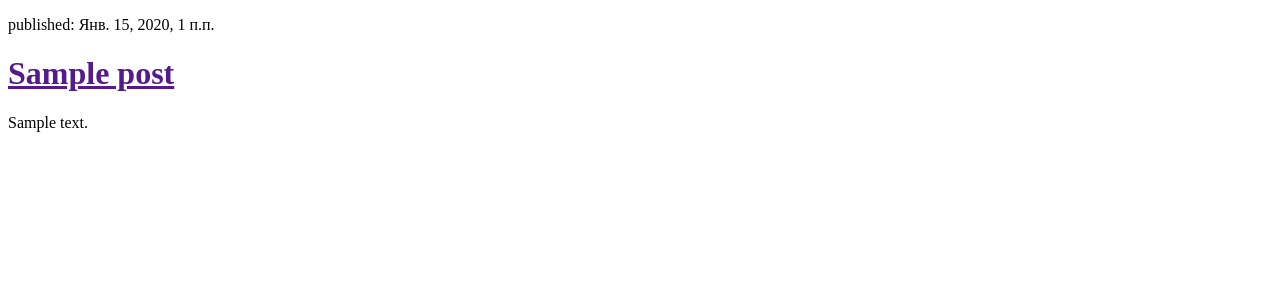
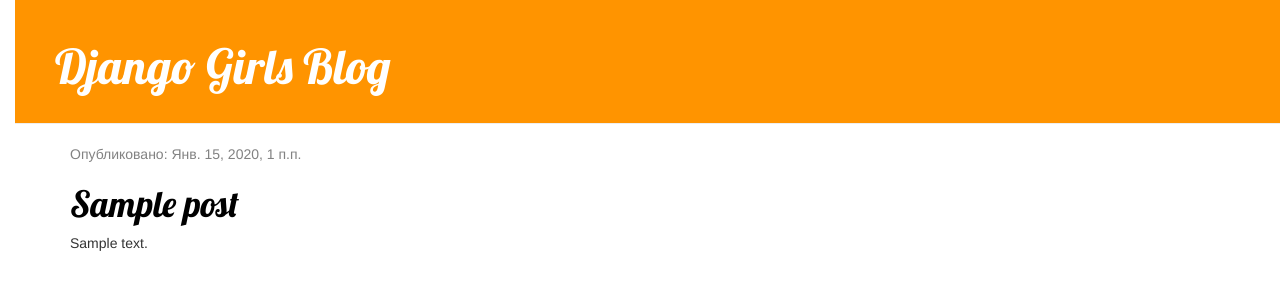
Before and after one commit to Adeksi/my-first-blogg, a Django app: page / in a window 1280 px wide. Shown: the top 300 px of the page. Run offline with Django 3.2, Linux system fonts and the light colour scheme; tables that the repository leaves empty hold one stand-in row (values such as "Sample post"); some libraries are stand-ins or nearby versions.

Commit message:
Mod templates

```diff
--- a/blog/models.py
+++ b/blog/models.py
@@ -10,6 +10,9 @@
     created_date = models.DateTimeField(default=timezone.now)
     published_date = models.DateTimeField(blank=True, null=True)
 
+    class Meta:
+        ordering = ['published_date']
+
     def publish(self):
         self.published_date = timezone.now()
         self.save()
--- /dev/null
+++ b/blog/static/css/blog.css
@@ -0,0 +1,55 @@
+h1 a {
+    color: #FCA205;
+    font-family: 'Lobster';
+}
+
+body {
+    padding-left: 15px;
+}
+
+.page-header {
+    background-color: #ff9400;
+    margin-top: 0;
+    padding: 20px 20px 20px 40px;
+}
+
+.page-header h1, .page-header h1 a, .page-header h1 a:visited, .page-header h1 a:active {
+    color: #ffffff;
+    font-size: 36pt;
+    text-decoration: none;
+}
+
+.content {
+    margin-left: 40px;
+}
+
+h1, h2, h3, h4 {
+    font-family: 'Lobster', cursive;
+}
+
+.date {
+    color: #828282;
+}
+
+.save {
+    float: right;
+}
+
+.post-form textarea, .post-form input {
+    width: 100%;
+}
+
+.top-menu, .top-menu:hover, .top-menu:visited {
+    color: #ffffff;
+    float: right;
+    font-size: 26pt;
+    margin-right: 20px;
+}
+
+.post {
+    margin-bottom: 70px;
+}
+
+.post h1 a, .post h1 a:visited {
+    color: #000000;
+}
--- /dev/null
+++ b/blog/templates/blog/base.html
@@ -0,0 +1,26 @@
+{% load static %}
+<html>
+
+<head>
+    <title>Django Girls blog</title>
+    <link rel="stylesheet" href="//maxcdn.bootstrapcdn.com/bootstrap/3.2.0/css/bootstrap.min.css">
+    <link rel="stylesheet" href="//maxcdn.bootstrapcdn.com/bootstrap/3.2.0/css/bootstrap-theme.min.css">
+    <link href='//fonts.googleapis.com/css?family=Lobster&subset=latin,latin-ext' rel='stylesheet' type='text/css'>
+    <link rel="stylesheet" href="{% static 'css/blog.css' %}">
+</head>
+
+<body>
+    <div class="page-header">
+        <h1><a href="/">Django Girls Blog</a></h1>
+    </div>
+    <div class="content container">
+        <div class="row">
+            <div class="col-md-8">
+            {% block content %}
+            {% endblock %}
+            </div>
+        </div>
+    </div>
+</body>
+
+</html>
--- a/blog/templates/blog/post_list.html
+++ b/blog/templates/blog/post_list.html
@@ -1,20 +1,13 @@
-<!DOCTYPE html>
-<html lang="en">
+{% extends 'blog/base.html' %}
 
-<head>
-    <meta charset="UTF-8">
-    <meta name="viewport" content="width=device-width, initial-scale=1.0">
-    <title>Ola's blog</title>
-</head>
-
-<body>
+{% block content %}
     {% for post in posts %}
-        <div>
-            <p>published: {{post.published_date}}</p>
-            <h1><a href="">{{post.title}}</a></h1>
-            <p>{{post.text|linebreaksbr}}</p>
+        <div class="post">
+            <div class="date">
+                <p>Опубликовано: {{ post.published_date }}</p>
+            </div>
+            <h1><a href="{% url 'post_detail' pk=post.pk %}">{{ post.title }}</a></h1>
+            <p>{{ post.text|linebreaksbr }}</p>
         </div>
     {% endfor %}
-</body>
-
-</html>
+{% endblock content %}
--- a/blog/urls.py
+++ b/blog/urls.py
@@ -3,4 +3,5 @@
 
 urlpatterns = [
     path('', views.post_list, name='post_list'),
+    path('post/<int:pk>/', views.post_detail, name='post_detail'),
 ]
--- a/blog/views.py
+++ b/blog/views.py
@@ -1,8 +1,12 @@
-from django.shortcuts import render
+from django.shortcuts import render, get_object_or_404
 from .models import Post
 from django.utils import timezone
 
 # Create your views here.
 def post_list(request):
-    posts = Post.objects.filter(published_date__lte=timezone.now()).order_by("published_date")
+    posts = Post.objects.filter(published_date__lte=timezone.now())
     return render(request, 'blog/post_list.html', {'posts':posts})
+
+def post_detail(request, pk):
+    post = get_object_or_404(Post, pk=pk)
+    return render(request, 'blog/post_detail.html', {'post':post})
--- a/mysite/settings.py
+++ b/mysite/settings.py
@@ -119,4 +119,5 @@
 # https://docs.djangoproject.com/en/3.0/howto/static-files/
 
 STATIC_URL = '/static/'
-STATIC_ROOT = os.path.join(BASE_DIR, 'static')
+# STATIC_ROOT = os.path.join(BASE_DIR, 'static')
+# print(BASE_DIR)
```
Also changed, not shown: blog/templates/blog/post_detail.html (added, +13 -0 lines).
